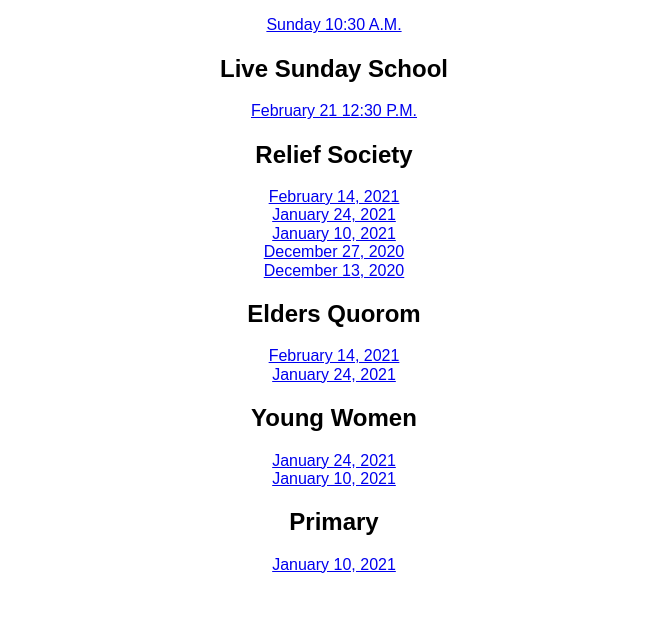
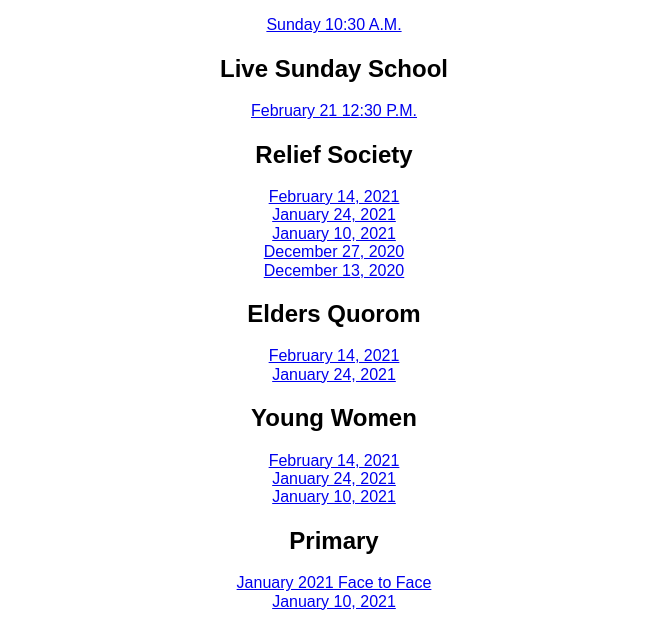
Before and after one commit to JoeWatt40/MontecitoWard, a plain HTML site: page index.html in a window 1280 px wide. Shown: the part 205-832 px from the top of the page, without its empty margins (306-973 px from the left). Before the commit the page ends 800 px from the top, so only its background shows below. Drawn offline with Linux system fonts and the light colour scheme.

Commit message:
Add files via upload

```diff
--- a/index.html
+++ b/index.html
@@ -35,8 +35,6 @@
       <li><a href="https://www.youtube.com/watch?fbclid=IwAR0my7EtOwiCCaEHvF-x2j6LiYrQ2NxkCGpHwERxMnIMgBAp-47h7RFZ_GM&v=z7AtBbhMv2A&feature=youtu.be">January 10, 2021</a></li>
       <li><a href="https://www.youtube.com/watch?fbclid=IwAR0YGXsuqAQceR488C4Reioey-JxCmpIBdtf6UAzjLmWHdCWD-yoEeasBXc&v=qblVBFSPnUY&feature=youtu.be">December 27, 2020</a></li>
       <li><a href="https://www.youtube.com/watch?v=m9BUSbHFr-o&feature=youtu.be&fbclid=IwAR2cR2Zh4tp6meLwngEYXKjawN6Rnc-60VAOzU6PgiJJNhVdHR5zXvjD9z8">December 13, 2020</a></li>
-
-
     </ul>
 
     <ul>
@@ -47,12 +45,14 @@
 
     <ul>
       <h2>Young Women</h2>
+      <li><a href="https://www.youtube.com/watch?v=buunJzPvsK8">February 14, 2021</a></li>
       <li><a href="https://www.youtube.com/watch?v=pqHUoFaBIXI&feature=youtu.be">January 24, 2021</a></li>
       <li><a href="https://www.youtube.com/watch?app=desktop&v=TSjnf2PZilw&feature=youtu.be">January 10, 2021</a></li>
     </ul>
 
     <ul>
       <h2>Primary </h2>
+      <li><a href="https://www.youtube.com/watch?v=kFrBfJKng_Y">January 2021 Face to Face</a></li>
       <li><a href="https://youtu.be/-4_78iUB6ak">January 10, 2021</a></li>
     </ul>
 
```
